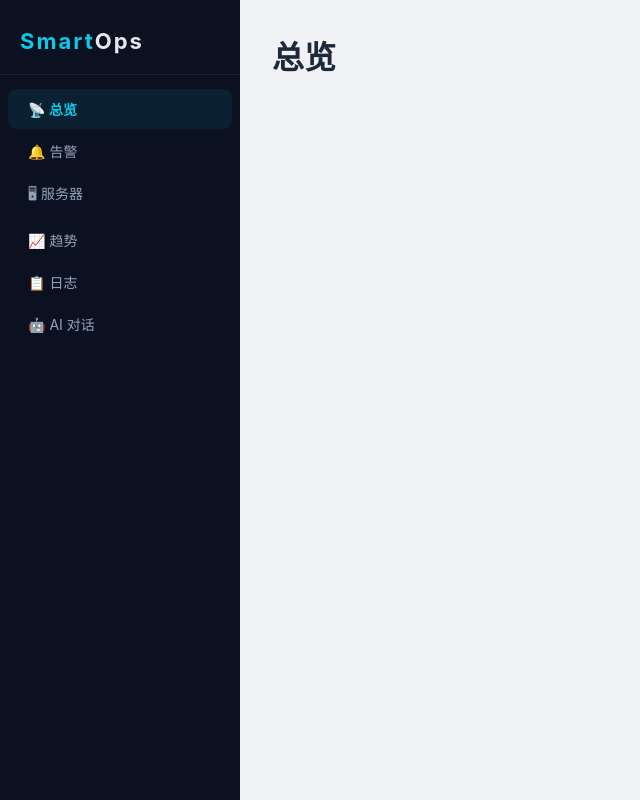
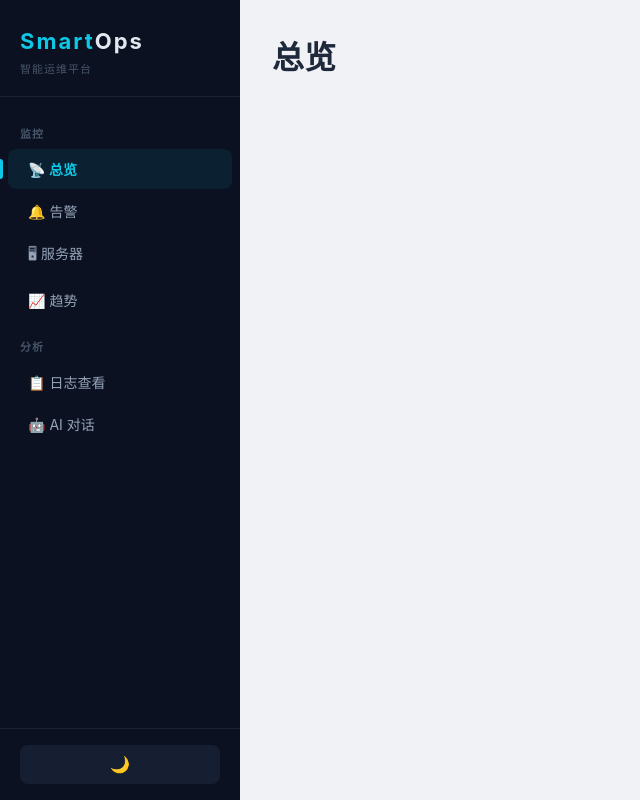
Before and after one commit to KKivc/SmartOps, a Vue app in the folder frontend/: page /overview in a window 1280 px wide. Shown: the whole page, without its empty margins (0-640 px from the left). Built offline with nearby package versions, Linux system fonts and the light colour scheme.

Commit message:
feat(frontend): add common and layout components

```diff
--- a/frontend/src/components/layout/Sidebar.vue
+++ b/frontend/src/components/layout/Sidebar.vue
@@ -2,44 +2,53 @@
   <aside class="sidebar">
     <div class="sidebar-brand">
       <div class="sidebar-logo"><span>Smart</span>Ops</div>
+      <span class="sidebar-subtitle">智能运维平台</span>
     </div>
     <nav class="sidebar-nav">
-      <router-link to="/overview">📡 总览</router-link>
-      <router-link to="/alerts">🔔 告警</router-link>
-      <router-link to="/servers">🖥 服务器</router-link>
-      <router-link to="/trend">📈 趋势</router-link>
-      <router-link to="/logs">📋 日志</router-link>
-      <router-link to="/chat">🤖 AI 对话</router-link>
+      <div class="sidebar-label">监控</div>
+      <router-link to="/overview" active-class="active">📡 总览</router-link>
+      <router-link to="/alerts" active-class="active">🔔 告警</router-link>
+      <router-link to="/servers" active-class="active">🖥 服务器</router-link>
+      <router-link to="/trend" active-class="active">📈 趋势</router-link>
+      <div class="sidebar-label">分析</div>
+      <router-link to="/logs" active-class="active">📋 日志查看</router-link>
+      <router-link to="/chat" active-class="active">🤖 AI 对话</router-link>
     </nav>
+    <div class="sidebar-footer">
+      <ThemeToggle />
+    </div>
   </aside>
 </template>
 
+<script setup>
+import ThemeToggle from './ThemeToggle.vue'
+</script>
+
 <style scoped>
 .sidebar {
-  width: 240px;
-  background: #0b1120;
-  color: #e2e8f0;
-  display: flex;
-  flex-direction: column;
+  width: 240px; background: #0b1120; color: #e2e8f0;
+  display: flex; flex-direction: column; min-height: 100vh;
 }
 .sidebar-brand { padding: 28px 20px 20px; border-bottom: 1px solid #1a2332; }
 .sidebar-logo { font-size: 22px; font-weight: 700; letter-spacing: 2px; }
 .sidebar-logo span { color: #0ec8e6; }
+.sidebar-subtitle { display: block; font-size: 11px; color: #475569; margin-top: 6px; letter-spacing: 1px; }
 .sidebar-nav { flex: 1; padding: 12px 0; }
+.sidebar-label { padding: 16px 20px 6px; font-size: 11px; font-weight: 600; color: #475569; letter-spacing: 1px; }
 .sidebar-nav a {
-  display: block;
-  padding: 10px 20px;
-  margin: 2px 8px;
-  border-radius: 8px;
-  color: #94a3b8;
-  text-decoration: none;
-  font-size: 14px;
-  transition: all 0.2s;
+  display: block; padding: 10px 20px; margin: 2px 8px;
+  border-radius: 8px; cursor: pointer; font-size: 14px;
+  color: #94a3b8; text-decoration: none; transition: all 0.2s;
 }
 .sidebar-nav a:hover { background: #151f31; color: #e2e8f0; }
-.sidebar-nav a.router-link-exact-active {
-  background: rgba(14,200,230,0.08);
-  color: #0ec8e6;
-  font-weight: 600;
+.sidebar-nav a.active {
+  background: rgba(14,200,230,0.08); color: #0ec8e6; font-weight: 600;
+  position: relative;
 }
+.sidebar-nav a.active::before {
+  content: ''; position: absolute; left: -8px; top: 50%;
+  transform: translateY(-50%); width: 3px; height: 20px;
+  background: #0ec8e6; border-radius: 0 3px 3px 0;
+}
+.sidebar-footer { padding: 16px 20px; border-top: 1px solid #1a2332; }
 </style>
--- /dev/null
+++ b/frontend/src/components/layout/ThemeToggle.vue
@@ -0,0 +1,27 @@
+<template>
+  <button class="theme-btn" @click="toggleTheme">{{ isDark ? '☀️' : '🌙' }}</button>
+</template>
+
+<script setup>
+import { ref, onMounted } from 'vue'
+
+const isDark = ref(false)
+
+onMounted(() => {
+  isDark.value = document.documentElement.dataset.theme === 'dark'
+})
+
+function toggleTheme() {
+  isDark.value = !isDark.value
+  document.documentElement.dataset.theme = isDark.value ? 'dark' : ''
+}
+</script>
+
+<style scoped>
+.theme-btn {
+  width: 100%; padding: 10px; background: #151f31;
+  color: #94a3b8; border: none; border-radius: 8px;
+  cursor: pointer; font-size: 16px; transition: all 0.2s; text-align: center;
+}
+.theme-btn:hover { background: #1e293b; color: #e2e8f0; }
+</style>
```
Also changed, not shown: frontend/src/components/common/EmptyState.vue (added, +22 -0 lines), frontend/src/components/common/Loading.vue (added, +34 -0 lines), frontend/src/components/common/Modal.vue (added, +30 -0 lines), frontend/src/components/common/ServerCard.vue (added, +48 -0 lines), frontend/src/components/common/StatusDot.vue (added, +27 -0 lines).
